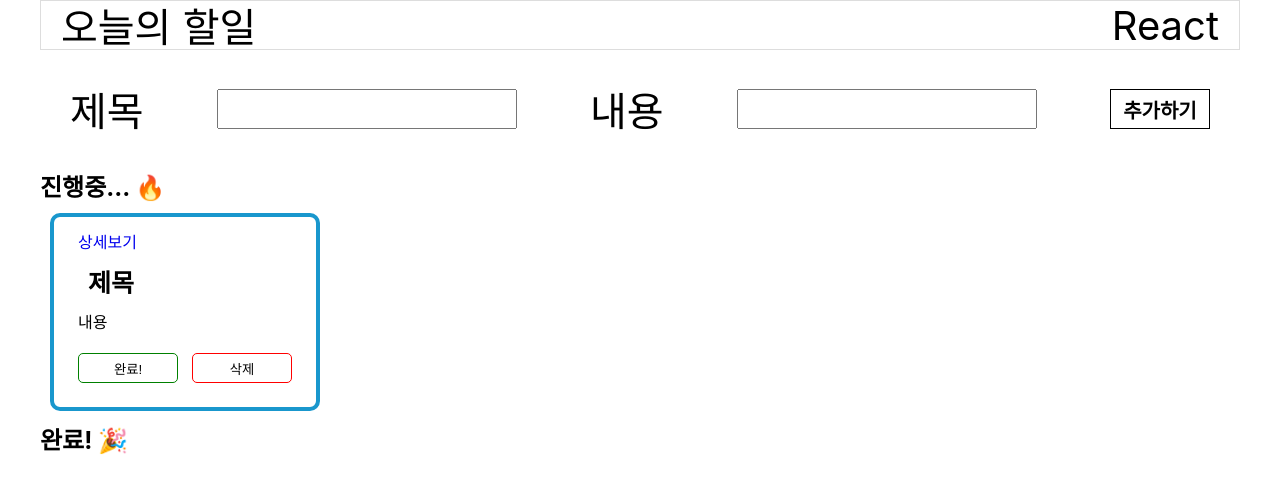
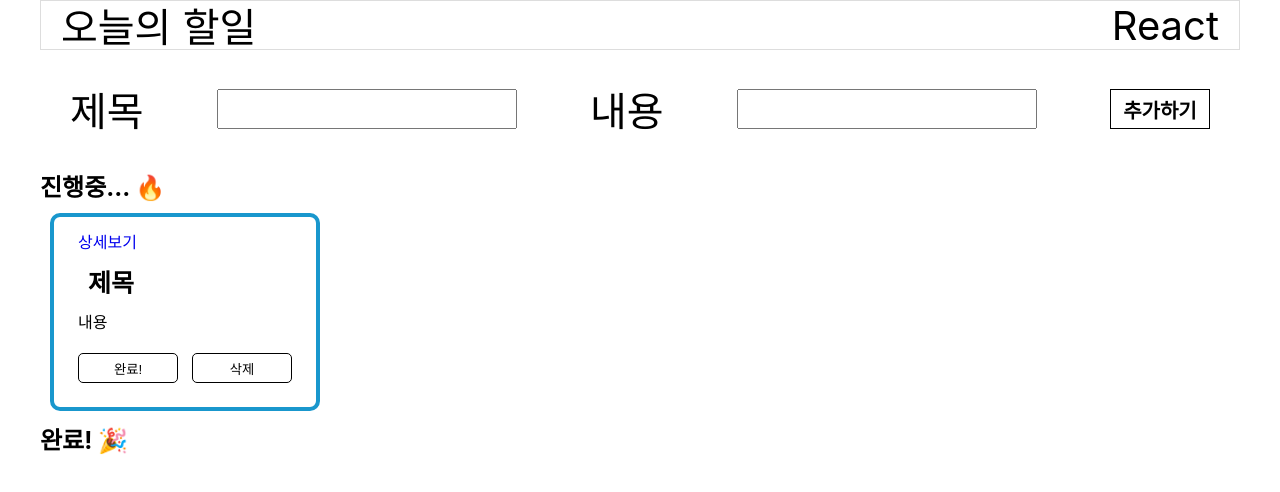
Before and after one commit to tph7897/level2-todolist, a React (Create React App) app: page / in a window 1280 px wide. Shown: the top 492 px of the page. Built offline with nearby package versions, Linux system fonts and the light colour scheme.

Commit message:
Update TodoItem.js

```diff
--- a/src/components/TodoItem.js
+++ b/src/components/TodoItem.js
@@ -5,13 +5,13 @@ import { StButton, StButtonSet, StCard, StTitle } from '../style/MainPageStyle'
 function TodoItem({ item, handleDelete, handleToggle }) {
     return (
         <div>
-            <StCard key={item.id}>
+            <StCard>
                 <Link to={`/detailpage/${item.id}`} > 상세보기 </Link>
                 <StTitle>{item.title}</StTitle>
                 <p>{item.contents}</p>
                 <StButtonSet>
-                    <StButton onClick={() => handleToggle(item.id)} borderColor={"green"}>{item.success ? '취소' : '완료!'}</StButton>
-                    <StButton onClick={() => handleDelete(item.id)} borderColor={"red"}>삭제</StButton>
+                    <StButton onClick={() => handleToggle(item.id)} bordercolor={"green"}>{item.success ? '취소' : '완료!'}</StButton>
+                    <StButton onClick={() => handleDelete(item.id)} bordercolor={"red"}>삭제</StButton>
                 </StButtonSet>
             </StCard>
         </div>
```
